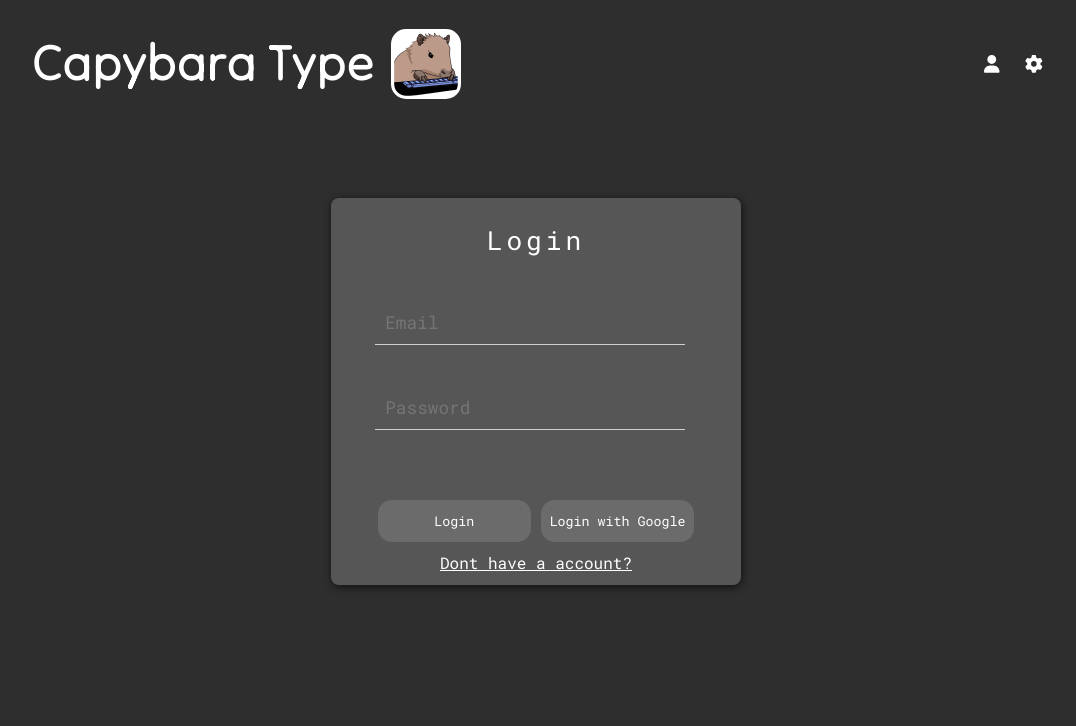
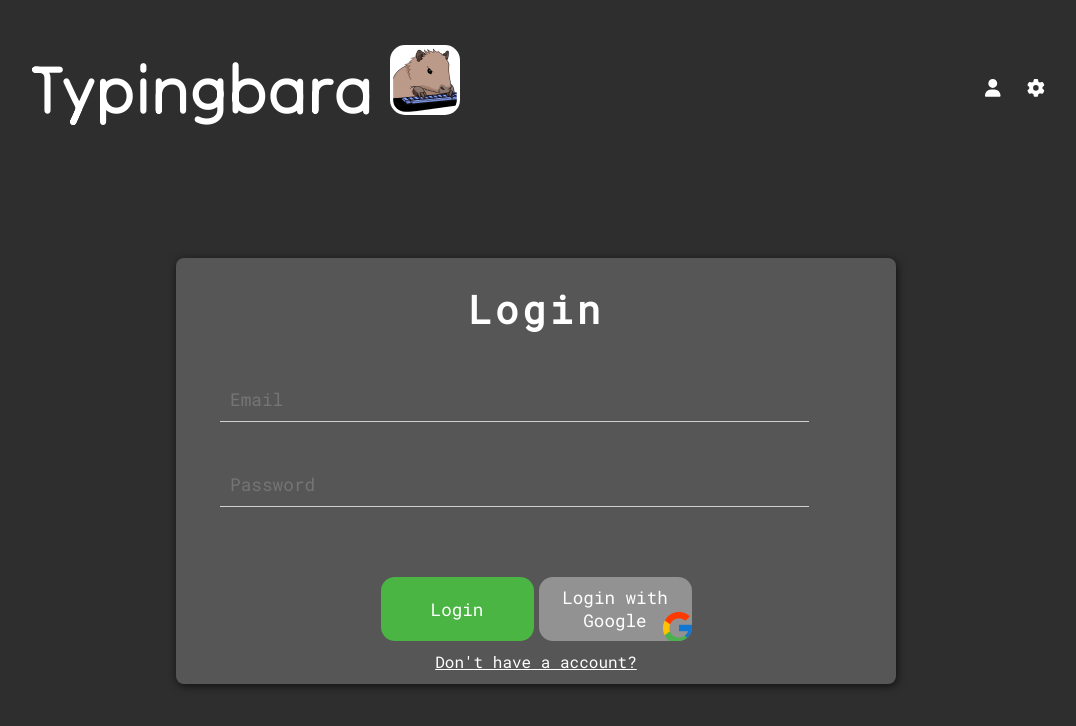
Before and after one commit to giulianomaradei/Typingbara-front, a Nuxt app: page /Login in a window 1280 px wide. Shown: the top 726 px of the page, without its empty margins (104-1180 px from the left). Built offline with nearby package versions, Linux system fonts and the light colour scheme.

Commit message:
<STYLE> Login styles

```diff
--- a/components/Profile/Chart.vue
+++ b/components/Profile/Chart.vue
@@ -1,6 +1,6 @@
 <template>
     <div>
-      <Line class="chart" :data="chartData" :options="chartOptions"></Line>
+      <Line :data="chartData" :options="chartOptions"></Line>
     </div>
 </template>
 
@@ -16,7 +16,6 @@
         Tooltip,
         Legend
     } from 'chart.js'
-    import * as chartConfig from './chartConfig.js'
 
     ChartJS.register(
         CategoryScale,
@@ -44,5 +43,6 @@
 <style scoped>
     .chart{
         width: 50rem;
+        width: clamp(20rem, 9.4366rem + 33.8028vw, 50rem);
     }
 </style>
--- a/components/Typing/Typing.vue
+++ b/components/Typing/Typing.vue
@@ -91,9 +91,12 @@
 
         const currentWord = data.words[data.wordIndex];
         const lastWord = data.words[data.wordIndex-1] ?? null;
-        data.capslock = /^[A-Z]+$/.test(key)
+
+        console.log(key);
 
         if(regex.test(key)){ // if its a normal text letter
+            data.capslock = /^[A-Z]$/.test(key)
+
             if(!data.started){
                 data.started = true;
             }
@@ -139,8 +142,9 @@
                 }
             }
 
-            if(key == 'CapsLock'){
-                data.capslock = !data.capslock;
+            if(key === 'CapsLock'){
+                data.capslock = data.capslock ? false : true;
+                console.log(data.capslock)
             }
 
             if(key === ' ' && currentWord.start !== data.letterIndex){
--- a/layouts/default.vue
+++ b/layouts/default.vue
@@ -2,7 +2,7 @@
     <div>
         <div class="header">
             <div class="logo" @click="this.$router.push('/')">
-                <div class="title">Capybara Type</div>
+                <div class="title">Typingbara</div>
                 <img class="header-logo" src="~/assets/images/capy_logo.png">
             </div>
             <div class="options">
@@ -12,9 +12,10 @@
         </div>
     </div>
 
-    <div class="container">
+    <div class="main-container">
         <slot />
     </div>
+
 </template>
 
 <script setup>
@@ -23,13 +24,14 @@
 
 <style lang="css" scoped>
 
+
 .header{
     width: 100vw;
-    height: 7rem;
+    height: 20vh;
     margin: 0 auto;
     padding: 2rem 10%;
 
-    position: fixed;
+
     display: flex;
     justify-content:space-between;
     align-items: center;
@@ -46,7 +48,7 @@
 }
 
 .title{
-    font-size: clamp(2rem, 1.6296rem + 1.9753vw, 4rem);
+    font-size: clamp(1.5rem, 0.7952rem + 4.3373vw, 6rem);
     color: rgb(255, 255, 255);
     font-family: "TiltNeon";
     @media screen and (max-width: 768px) {
@@ -62,8 +64,8 @@
     height: 4rem;
 }
 
-.container{
-    height: 100vh;
+.main-container{
+    height: 80vh;
     display: flex;
     justify-content: center;
     align-items: center;
--- a/pages/Login.vue
+++ b/pages/Login.vue
@@ -1,5 +1,4 @@
 <template>
-    <div class="container">
     <div class="card">
         <div class="card-content">
             <div class="card-title">{{ data.view }}</div>
@@ -9,12 +8,11 @@
                 <input v-model="data.confirmPassword" v-if="data.view === 'Register'" placeholder="Confirm Password">
                 <div v-if="data.view === 'Login'" class="buttons">
                     <button class="submit-btn">Login</button>
-                        <button class="submit-btn">Login with Google</button>
+                    <button class="google-button submit-btn">Login with Google<span class="google-icon"></span></button>
                 </div>
                 <button v-else class="submit-btn">Register</button>
-                    <div @click="changeView" class="changeViewButton">Dont have a account?</div>
+                <div @click="changeView" class="changeViewButton">Don't have a account?</div>
             </form>
-            </div>
         </div>
     </div>
 </template>
@@ -35,23 +33,30 @@
 <style lang="scss" scoped>
 
     .card{
-        width: 32rem;
+        width: 45rem;
+    }
+
+    .card-title{
+        color: rgb(255, 255, 255);
+        font-size: clamp(1.5rem, 1.2651rem + 1.4458vw, 3rem);
+        font-weight: bold;
     }
     .buttons{
         display: flex;
+        justify-content: center;
+        align-items: center;
         gap: 5px;
-    }
 
         .submit-btn {
-        background: rgb(107, 107, 107);
+            background-color: #4BB543;
             border: none;
             border-radius: 14px;
             cursor: pointer;
             color: white;
             font-family: RobotMono;
-        height: 42.3px;
-        margin: 0 auto;
+            height: 4rem;
             margin-top: 50px;
+            font-size: 1.1rem;
             transition: 0.25s;
             width: 153px;
 
@@ -59,8 +64,7 @@
                 box-shadow: 1px 2px 8px rgba(0, 0, 0, 0.35);
             }
         }
-
-
+    }
 
     .changeViewButton{
         align-self: center;
@@ -73,4 +77,21 @@
         }
     }
 
+    .google-button {
+        position: relative;
+        overflow: hidden;
+        background-color: rgb(146, 146, 146) !important;
+    }
+
+    .google-icon {
+        position: absolute;
+        bottom: -3px; /* Distância do ícone até a borda inferior do botão */
+        right: -3px; /* Distância do ícone até a borda direita do botão */
+        width: 2rem; /* Largura do ícone */
+        height: 2rem; /* Altura do ícone */
+        background-image: url('../assets/images/google-icon.png');
+        background-size: cover;
+        background-position: center;
+    }
+
 </style>
--- a/pages/User.vue
+++ b/pages/User.vue
@@ -7,14 +7,16 @@
         </div>
         <div class="card statistcs-container">
             <div class="rank"><span><font-awesome-icon class="icon" icon="fa-solid fa-crown" /></span> 2nd place</div>
+            <div class="statistcs">
                 <div><span>MAX WPM:</span> 124</div>
                 <div><span>AVG WPM:</span> 112</div>
                 <div><span>AVG ACC:</span> 87%</div>
                 <div><span>TOTAL TESTS:</span> 34</div>
             </div>
-        <div>
-            <chart :chartData="chartData" :chartOptions="chartOptions"></chart>
         </div>
+
+        <chart class="chart" :chartData="chartData" :chartOptions="chartOptions"></chart>
+
 
     </div>
 </template>
@@ -25,7 +27,6 @@
 
     const showPassword = ref(false);
     const chartData = {
-        labels: ["2023-02-13", "2023-02-14", "2023-02-15", "2023-02-16"],
         datasets: [{
             label: "WPM",
             data: [120, 140, 98, 89],
@@ -36,7 +37,8 @@
             borderWidth: 3,
             pointRadius: 6,
             tension: 0.1,
-        }]
+        }],
+        labels: ["2023-02-13", "2023-02-14", "2023-02-15", "2023-02-16"]
     };
 
     const chartOptions = {
@@ -48,7 +50,7 @@
                     display: true,
                     text: 'Dates',
                     font: {
-                        size: 20, // Ajuste o tamanho da fonte para o título do eixo X
+                        size: 16, // Ajuste o tamanho da fonte para o título do eixo X
                         family: 'RobotMono'
                     }
                 }
@@ -56,9 +58,9 @@
             y: {
                 title: {
                     display: true,
-                    text: 'Words Per Minute (WPM)',
+                    text: 'WPM',
                     font: {
-                        size: 20, // Ajuste o tamanho da fonte para o título do eixo X
+                        size: 16, // Ajuste o tamanho da fonte para o título do eixo X
                         family: 'RobotMono'
                     }
                 }
@@ -100,28 +102,30 @@
     }
     .profile-container{
         display: flex;
-        gap:2rem;
+        gap: clamp(1rem, 0.6479rem + 1.1268vw, 2rem);
         flex-wrap: wrap;
         justify-content: center;
         align-items: stretch;
-        max-width: 80%;
         width: 90rem;
+        max-width: 95vw;
     }
 
     .user-container{
         display: flex;
-        justify-content:space-around;
+        justify-content:center;
         align-items: center;
         flex-grow: 1;
-
+        margin: 0;
+        gap: 20px;
+        height: clamp(4rem, 3.0602rem + 5.7831vw, 10rem);
         .round-image {
-            width: 8rem;
-            height: 8rem;
+            width: clamp(3rem, 2.2169rem + 4.8193vw, 8rem);
+            height: clamp(3rem, 2.2169rem + 4.8193vw, 8rem);
             border-radius: 50%;
             object-fit: cover;
         }
         .username{
-            font-size: 3.5rem;
+            font-size: clamp(1.5rem, 1.1867rem + 1.9277vw, 3.5rem);
         }
     }
 
@@ -129,14 +133,26 @@
         display: flex;
         flex-direction: row;
         flex-grow: 3;
-        justify-content: space-between;
+        justify-content: center;
+        align-items: center;
         position: relative;
+        gap: 5%;
+        margin: 0;
+        height: clamp(7rem, 6.5301rem + 2.8916vw, 10rem);;
+
+        .statistcs{
+            display: flex;
+            flex-wrap: wrap;
+            justify-content: center;
             align-items: center;
+            gap: 10% 5%;
+        }
 
         div{
-            font-size: 1.4rem;
+            font-size: clamp(0.9rem, 0.8217rem + 0.4819vw, 1.4rem);
             span{
                 color: rgb(255, 174, 0);
+                font-size: clamp(0.9rem, 0.8217rem + 0.4819vw, 1.4rem);
                 font-weight: bold;
             }
         }
@@ -148,4 +164,9 @@
         }
     }
 
+    .chart{
+        width: 100%;
+        height: 30vh;
+    }
+
 </style>
```
Also changed, not shown: assets/images/google-icon.png (added). Lines whose indentation alone changed are shown as unchanged.
